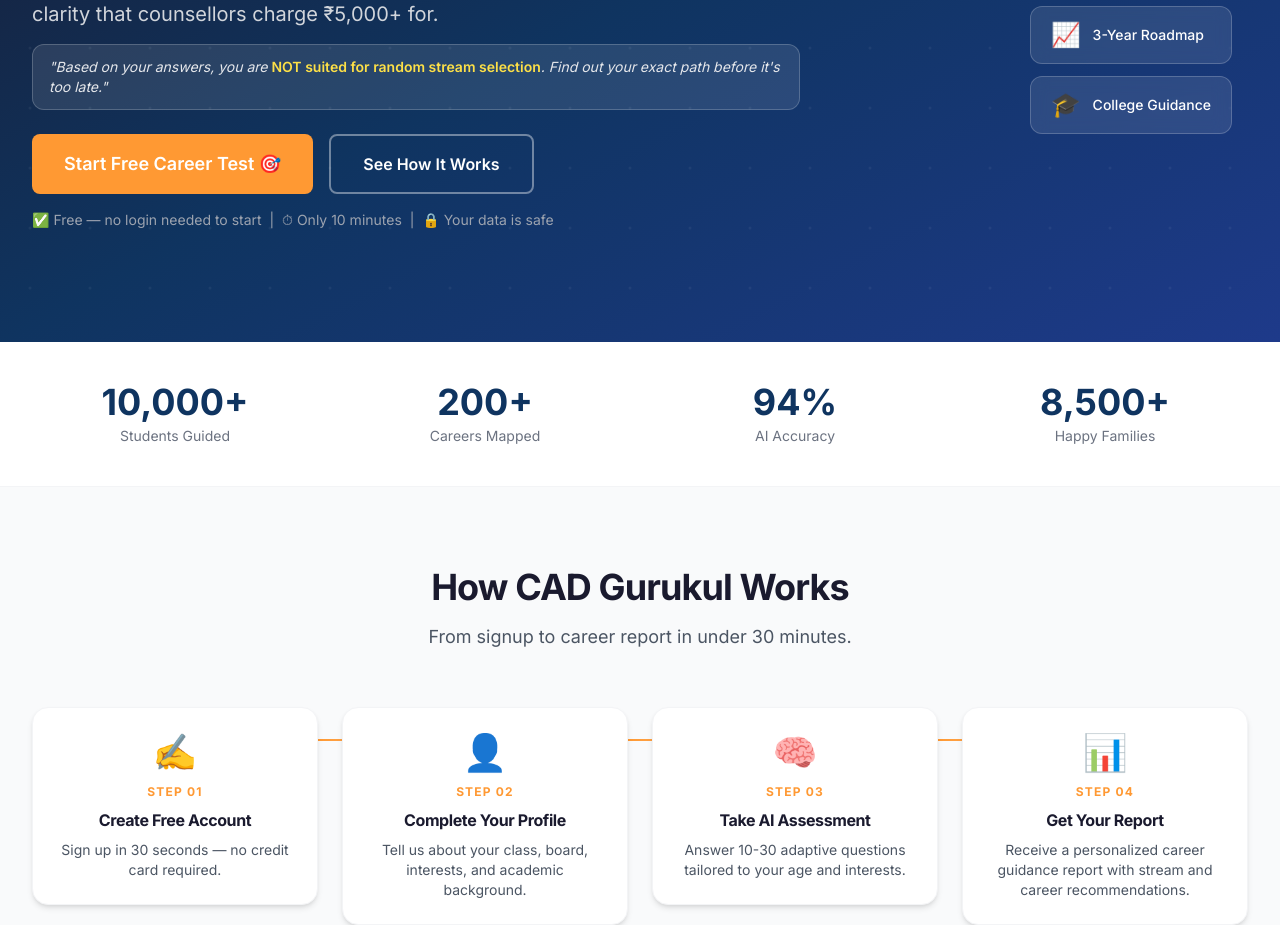
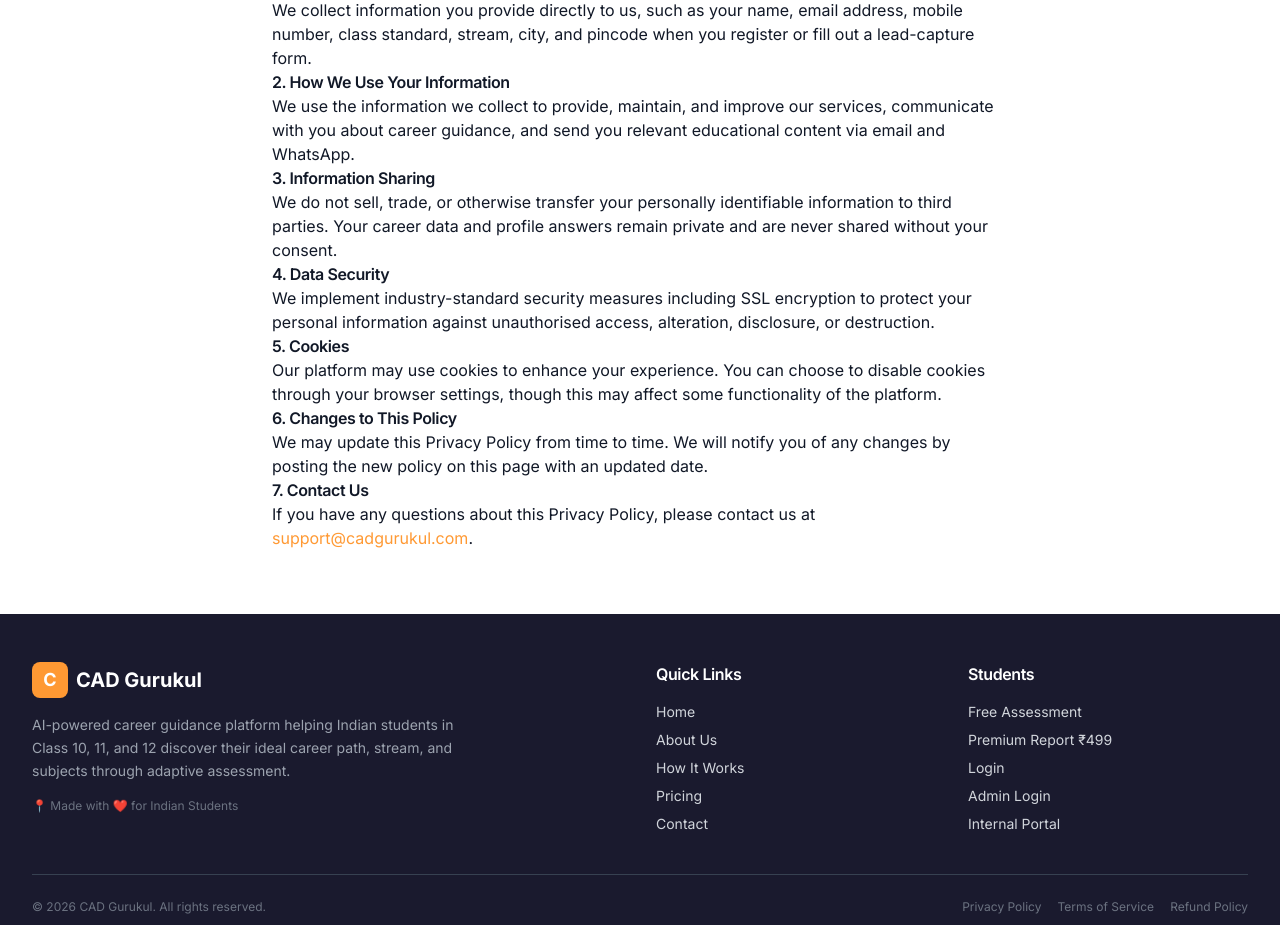
Before and after one commit to adishakash/cad-gurukul, a React (Vite) app in the folder frontend/: page /privacy in a window 1280 px wide. Before the commit this address led to /. Shown: the part 407-1332 px from the top of the page. Built offline with nearby package versions, Linux system fonts and the light colour scheme; no server answers.

Commit message:
footer links fix

```diff
--- a/frontend/src/App.jsx
+++ b/frontend/src/App.jsx
@@ -42,6 +42,9 @@
 
 // Public joining page (no auth required)
 import JoinPage from './pages/Public/JoinPage'
+import PrivacyPolicy from './pages/PrivacyPolicy'
+import TermsOfService from './pages/TermsOfService'
+import RefundPolicy from './pages/RefundPolicy'
 
 // Public consultation slot-selection page (no auth required — link from email)
 import ConsultationSlotPage from './pages/Public/ConsultationSlotPage'
@@ -144,6 +147,11 @@
         <Route path="/counsellor"           element={<CounsellorRoute><CounsellorDashboard /></CounsellorRoute>} />
         <Route path="/counsellor/dashboard" element={<CounsellorRoute><CounsellorDashboard /></CounsellorRoute>} />
 
+        {/* Policy pages */}
+        <Route path="/privacy" element={<PublicLayout><PrivacyPolicy /></PublicLayout>} />
+        <Route path="/terms" element={<PublicLayout><TermsOfService /></PublicLayout>} />
+        <Route path="/refund" element={<PublicLayout><RefundPolicy /></PublicLayout>} />
+
         {/* Fallback */}
         <Route path="*" element={<Navigate to="/" replace />} />
       </Routes>
--- a/frontend/src/components/Layout/Footer.jsx
+++ b/frontend/src/components/Layout/Footer.jsx
@@ -44,9 +44,9 @@
         <div className="border-t border-gray-700 mt-10 pt-6 flex flex-col md:flex-row justify-between items-center text-xs text-gray-500 gap-3">
           <p>© {new Date().getFullYear()} CAD Gurukul. All rights reserved.</p>
           <div className="flex space-x-4">
-            <span className="cursor-pointer hover:text-gray-300">Privacy Policy</span>
-            <span className="cursor-pointer hover:text-gray-300">Terms of Service</span>
-            <span className="cursor-pointer hover:text-gray-300">Refund Policy</span>
+            <Link to="/privacy" className="hover:text-gray-300">Privacy Policy</Link>
+            <Link to="/terms" className="hover:text-gray-300">Terms of Service</Link>
+            <Link to="/refund" className="hover:text-gray-300">Refund Policy</Link>
           </div>
         </div>
       </div>
--- /dev/null
+++ b/frontend/src/pages/PrivacyPolicy.jsx
@@ -0,0 +1,56 @@
+export default function PrivacyPolicy() {
+  return (
+    <div className="min-h-screen bg-white">
+      <section className="bg-brand-dark text-white py-20 px-4 text-center">
+        <h1 className="text-4xl md:text-5xl font-extrabold mb-4">Privacy Policy</h1>
+        <p className="text-lg text-gray-300 max-w-2xl mx-auto">
+          Last updated: April 2026
+        </p>
+      </section>
+
+      <section className="py-16 px-4 max-w-3xl mx-auto prose prose-gray">
+        <h2>1. Information We Collect</h2>
+        <p>
+          We collect information you provide directly to us, such as your name, email address, mobile number,
+          class standard, stream, city, and pincode when you register or fill out a lead-capture form.
+        </p>
+
+        <h2>2. How We Use Your Information</h2>
+        <p>
+          We use the information we collect to provide, maintain, and improve our services, communicate with
+          you about career guidance, and send you relevant educational content via email and WhatsApp.
+        </p>
+
+        <h2>3. Information Sharing</h2>
+        <p>
+          We do not sell, trade, or otherwise transfer your personally identifiable information to third parties.
+          Your career data and profile answers remain private and are never shared without your consent.
+        </p>
+
+        <h2>4. Data Security</h2>
+        <p>
+          We implement industry-standard security measures including SSL encryption to protect your personal
+          information against unauthorised access, alteration, disclosure, or destruction.
+        </p>
+
+        <h2>5. Cookies</h2>
+        <p>
+          Our platform may use cookies to enhance your experience. You can choose to disable cookies through
+          your browser settings, though this may affect some functionality of the platform.
+        </p>
+
+        <h2>6. Changes to This Policy</h2>
+        <p>
+          We may update this Privacy Policy from time to time. We will notify you of any changes by posting
+          the new policy on this page with an updated date.
+        </p>
+
+        <h2>7. Contact Us</h2>
+        <p>
+          If you have any questions about this Privacy Policy, please contact us at{' '}
+          <a href="mailto:support@cadgurukul.com" className="text-brand-red">support@cadgurukul.com</a>.
+        </p>
+      </section>
+    </div>
+  )
+}
--- /dev/null
+++ b/frontend/src/pages/RefundPolicy.jsx
@@ -0,0 +1,53 @@
+export default function RefundPolicy() {
+  return (
+    <div className="min-h-screen bg-white">
+      <section className="bg-brand-dark text-white py-20 px-4 text-center">
+        <h1 className="text-4xl md:text-5xl font-extrabold mb-4">Refund Policy</h1>
+        <p className="text-lg text-gray-300 max-w-2xl mx-auto">
+          Last updated: April 2026
+        </p>
+      </section>
+
+      <section className="py-16 px-4 max-w-3xl mx-auto prose prose-gray">
+        <h2>1. Free Plan</h2>
+        <p>
+          The free plan is available at no cost. No payment is required, and therefore no refund is applicable
+          for free plan users.
+        </p>
+
+        <h2>2. Paid Plan — Refund Eligibility</h2>
+        <p>
+          If you are not satisfied with our paid career counselling service, you may request a full refund
+          within <strong>7 days</strong> of your payment date, provided you have not accessed your detailed
+          career report.
+        </p>
+
+        <h2>3. Non-Refundable Cases</h2>
+        <ul>
+          <li>Refund requests made more than 7 days after payment.</li>
+          <li>Accounts where the detailed career report has already been accessed or downloaded.</li>
+          <li>Payments made for consultation sessions that have already been conducted.</li>
+        </ul>
+
+        <h2>4. How to Request a Refund</h2>
+        <p>
+          To request a refund, email us at{' '}
+          <a href="mailto:support@cadgurukul.com" className="text-brand-red">support@cadgurukul.com</a>{' '}
+          with your registered email address, payment reference number, and reason for the refund request.
+        </p>
+
+        <h2>5. Processing Time</h2>
+        <p>
+          Approved refunds will be processed within <strong>5–7 business days</strong> and credited back to
+          the original payment method.
+        </p>
+
+        <h2>6. Contact Us</h2>
+        <p>
+          For any queries related to refunds, please contact us at{' '}
+          <a href="mailto:support@cadgurukul.com" className="text-brand-red">support@cadgurukul.com</a>.
+        </p>
+      </section>
+    </div>
+  )
+}
--- /dev/null
+++ b/frontend/src/pages/TermsOfService.jsx
@@ -0,0 +1,62 @@
+export default function TermsOfService() {
+  return (
+    <div className="min-h-screen bg-white">
+      <section className="bg-brand-dark text-white py-20 px-4 text-center">
+        <h1 className="text-4xl md:text-5xl font-extrabold mb-4">Terms of Service</h1>
+        <p className="text-lg text-gray-300 max-w-2xl mx-auto">
+          Last updated: April 2026
+        </p>
+      </section>
+
+      <section className="py-16 px-4 max-w-3xl mx-auto prose prose-gray">
+        <h2>1. Acceptance of Terms</h2>
+        <p>
+          By accessing or using CAD Gurukul, you agree to be bound by these Terms of Service. If you do not
+          agree to these terms, please do not use our platform.
+        </p>
+
+        <h2>2. Use of the Platform</h2>
+        <p>
+          CAD Gurukul provides AI-assisted career counselling for students in Classes 8–12. You agree to use
+          the platform only for lawful purposes and in a manner that does not infringe upon the rights of others.
+        </p>
+
+        <h2>3. Account Registration</h2>
+        <p>
+          You are responsible for maintaining the confidentiality of your account credentials and for all
+          activities that occur under your account. Notify us immediately of any unauthorised use of your account.
+        </p>
+
+        <h2>4. Intellectual Property</h2>
+        <p>
+          All content, assessments, reports, and materials on CAD Gurukul are the intellectual property of
+          CAD Gurukul and may not be reproduced, distributed, or used without prior written permission.
+        </p>
+
+        <h2>5. Disclaimer of Warranties</h2>
+        <p>
+          The platform is provided "as is" without warranties of any kind. Career guidance provided is
+          informational in nature and does not constitute professional academic or legal advice.
+        </p>
+
+        <h2>6. Limitation of Liability</h2>
+        <p>
+          CAD Gurukul shall not be liable for any indirect, incidental, special, or consequential damages
+          arising from your use of the platform or reliance on any information provided.
+        </p>
+
+        <h2>7. Modifications</h2>
+        <p>
+          We reserve the right to modify these terms at any time. Continued use of the platform after changes
+          constitutes acceptance of the updated terms.
+        </p>
+
+        <h2>8. Contact Us</h2>
+        <p>
+          For questions regarding these Terms of Service, contact us at{' '}
+          <a href="mailto:support@cadgurukul.com" className="text-brand-red">support@cadgurukul.com</a>.
+        </p>
+      </section>
+    </div>
+  )
+}
```
